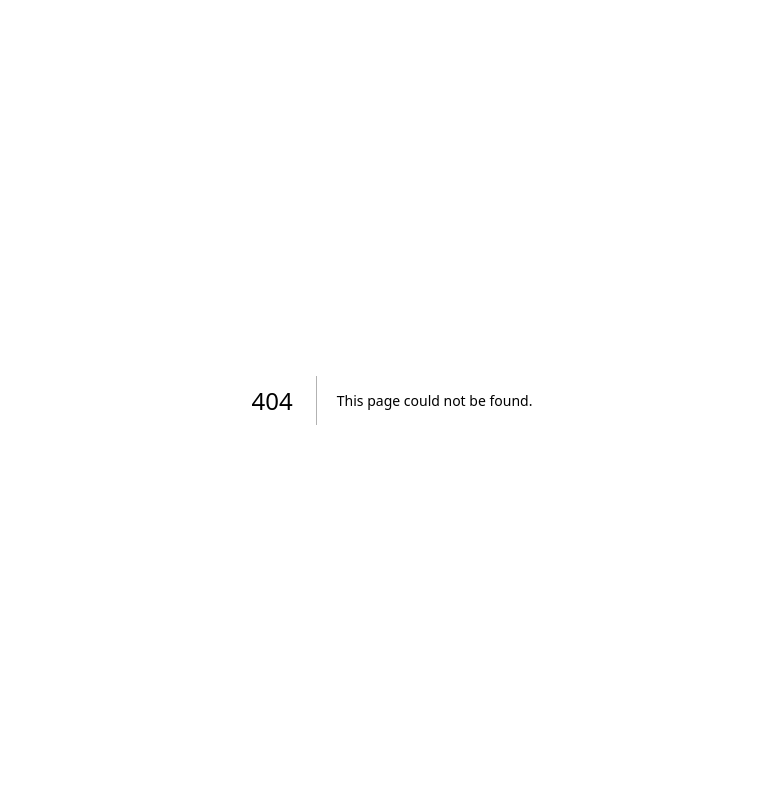
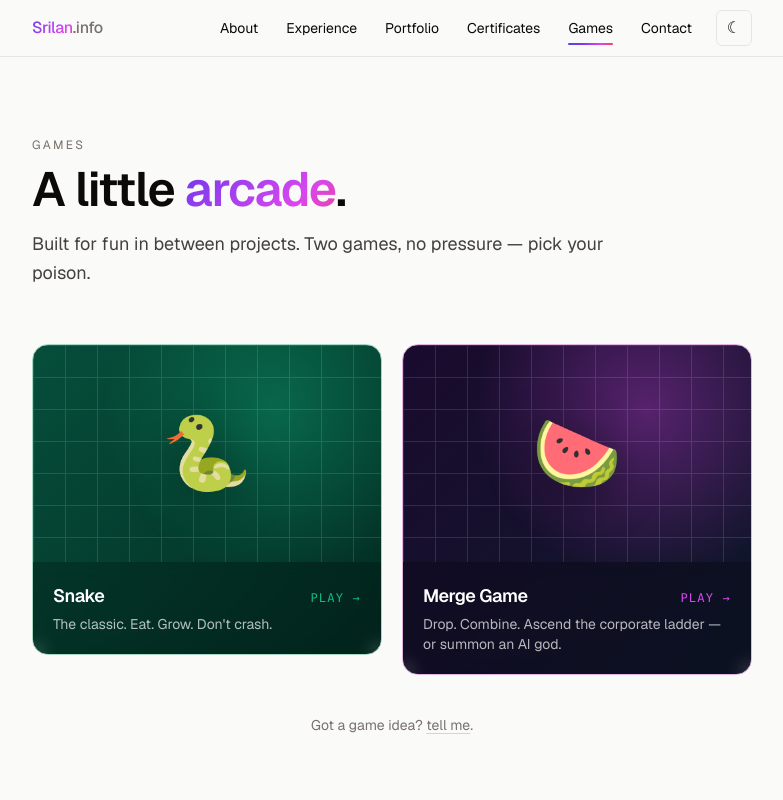
Before and after one commit to srilan/srilan-info, a Next.js app: page /games in a window 1280 px wide. Before the commit this address had no page. Shown: the top 800 px of the page, without its empty margins (248-1031 px from the left). Built offline with nearby package versions, Linux system fonts and the light colour scheme.

Commit message:
game pages

```diff
--- a/src/app/(site)/about/page.tsx
+++ b/src/app/(site)/about/page.tsx
@@ -304,6 +304,68 @@ export default function HomePage() {
           </section>
         </Reveal>
 
+        {/* Bored? play a game */}
+        <Reveal>
+          <section className="pt-14">
+            <Link
+              href="/games"
+              className="group relative block overflow-hidden rounded-2xl border p-6 sm:p-8 transition-all duration-300 hover:-translate-y-0.5"
+              style={{
+                background:
+                  "linear-gradient(135deg, color-mix(in srgb, var(--color-emerald) 12%, var(--color-bg-elev)), color-mix(in srgb, var(--color-fuchsia) 12%, var(--color-bg-elev)))",
+                borderColor:
+                  "color-mix(in srgb, var(--color-fuchsia) 40%, var(--color-border))",
+              }}
+            >
+              <div
+                aria-hidden
+                className="absolute -top-12 -right-12 h-40 w-40 rounded-full"
+                style={{
+                  background: "var(--color-fuchsia)",
+                  opacity: 0.18,
+                  filter: "blur(40px)",
+                }}
+              />
+              <div className="relative flex items-center justify-between gap-6 flex-wrap">
+                <div className="flex items-center gap-4">
+                  <span
+                    aria-hidden
+                    className="text-4xl transition-transform duration-300 group-hover:scale-110 group-hover:rotate-12"
+                  >
+                    🎮
+                  </span>
+                  <div>
+                    <p className="text-xs uppercase tracking-[0.2em] text-[var(--color-muted)] font-mono mb-1">
+                      Aside
+                    </p>
+                    <h2 className="text-xl sm:text-2xl font-semibold tracking-tight">
+                      Bored?{" "}
+                      <span className="text-gradient-brand">
+                        Play a game instead.
+                      </span>
+                    </h2>
+                    <p className="mt-1 text-sm text-[var(--color-fg-soft)]">
+                      Snake, or a Suika-style merge with two stupid themes.
+                    </p>
+                  </div>
+                </div>
+                <span
+                  className="inline-flex items-center gap-2 px-4 py-2 rounded-full text-sm font-medium border transition-colors group-hover:bg-[var(--color-bg-elev)]"
+                  style={{
+                    borderColor:
+                      "color-mix(in srgb, var(--color-fuchsia) 40%, var(--color-border))",
+                  }}
+                >
+                  enter the arcade
+                  <span aria-hidden className="transition-transform group-hover:translate-x-1">
+                    →
+                  </span>
+                </span>
+              </div>
+            </Link>
+          </section>
+        </Reveal>
+
         {/* CTA card */}
         <Reveal>
           <section className="py-14">
--- /dev/null
+++ b/src/app/(site)/games/merge/page.tsx
@@ -0,0 +1,34 @@
+import type { Metadata } from "next";
+import Link from "next/link";
+import { MergeGame } from "@/components/games/MergeGame";
+
+export const metadata: Metadata = {
+  title: "Merge Game",
+  description:
+    "Drop, combine, ascend — Promotion Simulator and AI Slop Merge.",
+};
+
+export default function MergePage() {
+  return (
+    <div className="mx-auto max-w-3xl px-6 pt-12 pb-8">
+      <Link
+        href="/games"
+        className="inline-flex items-center gap-1 text-sm text-[var(--color-muted)] hover:text-[var(--color-fg)] transition-colors mb-6"
+      >
+        ← All games
+      </Link>
+
+      <header className="mb-8">
+        <h1 className="text-3xl sm:text-4xl font-semibold tracking-tight mb-2">
+          🍉 Merge Game
+        </h1>
+        <p className="text-[var(--color-fg-soft)]">
+          Drop two of the same to combine them. Stack too high and it's game
+          over. Pick a theme below.
+        </p>
+      </header>
+
+      <MergeGame />
+    </div>
+  );
+}
--- /dev/null
+++ b/src/app/(site)/games/page.tsx
@@ -0,0 +1,104 @@
+import type { Metadata } from "next";
+import Link from "next/link";
+import { Reveal } from "@/components/Reveal";
+
+export const metadata: Metadata = {
+  title: "Games",
+  description: "A small arcade — built for fun.",
+};
+
+const GAMES = [
+  {
+    slug: "snake",
+    title: "Snake",
+    tagline: "The classic. Eat. Grow. Don't crash.",
+    accent: "#10b981",
+    bg: "linear-gradient(135deg, #064e3b 0%, #022c22 100%)",
+    emoji: "🐍",
+  },
+  {
+    slug: "merge",
+    title: "Merge Game",
+    tagline: "Drop. Combine. Ascend the corporate ladder — or summon an AI god.",
+    accent: "#d946ef",
+    bg: "linear-gradient(135deg, #1a0b2e 0%, #0f172a 100%)",
+    emoji: "🍉",
+  },
+];
+
+export default function GamesPage() {
+  return (
+    <div className="mx-auto max-w-3xl px-6 pt-20 pb-8">
+      <header className="mb-14">
+        <p className="text-xs uppercase tracking-[0.2em] text-[var(--color-muted)] mb-3">
+          Games
+        </p>
+        <h1 className="text-4xl sm:text-5xl font-semibold tracking-tight mb-4">
+          A little <span className="text-gradient-brand">arcade</span>.
+        </h1>
+        <p className="text-lg text-[var(--color-fg-soft)] max-w-xl leading-relaxed">
+          Built for fun in between projects. Two games, no pressure — pick your
+          poison.
+        </p>
+      </header>
+
+      <ul className="grid gap-5 sm:grid-cols-2">
+        {GAMES.map((g, i) => (
+          <Reveal key={g.slug} delay={i * 80}>
+            <li>
+              <Link
+                href={`/games/${g.slug}`}
+                className="group relative block overflow-hidden rounded-2xl border transition-all duration-300 hover:-translate-y-1 hover:shadow-xl"
+                style={{
+                  background: g.bg,
+                  borderColor: `color-mix(in srgb, ${g.accent} 30%, var(--color-border))`,
+                }}
+              >
+                <div className="aspect-[16/10] relative flex items-center justify-center">
+                  <div
+                    aria-hidden
+                    className="absolute inset-0"
+                    style={{
+                      background: `radial-gradient(circle at 70% 30%, ${g.accent}55 0%, transparent 60%)`,
+                    }}
+                  />
+                  <div className="absolute inset-0 opacity-[0.12]"
+                    style={{
+                      backgroundImage:
+                        "linear-gradient(white 1px, transparent 1px), linear-gradient(90deg, white 1px, transparent 1px)",
+                      backgroundSize: "32px 32px",
+                    }}
+                  />
+                  <span className="relative text-7xl drop-shadow-[0_8px_24px_rgba(0,0,0,0.4)] transition-transform duration-500 group-hover:scale-110">
+                    {g.emoji}
+                  </span>
+                </div>
+                <div className="p-5 bg-black/20 backdrop-blur-sm">
+                  <div className="flex items-baseline justify-between gap-3">
+                    <p
+                      className="font-semibold tracking-tight text-lg"
+                      style={{ color: "white" }}
+                    >
+                      {g.title}
+                    </p>
+                    <span
+                      className="text-xs font-mono uppercase tracking-widest"
+                      style={{ color: g.accent }}
+                    >
+                      play →
+                    </span>
+                  </div>
+                  <p className="mt-1 text-sm text-white/70">{g.tagline}</p>
+                </div>
+              </Link>
+            </li>
+          </Reveal>
+        ))}
+      </ul>
+
+      <p className="mt-10 text-sm text-[var(--color-muted)] text-center">
+        Got a game idea? <Link href="/contact" className="link">tell me</Link>.
+      </p>
+    </div>
+  );
+}
--- /dev/null
+++ b/src/app/(site)/games/snake/page.tsx
@@ -0,0 +1,32 @@
+import type { Metadata } from "next";
+import Link from "next/link";
+import { SnakeGame } from "@/components/games/SnakeGame";
+
+export const metadata: Metadata = {
+  title: "Snake",
+  description: "Eat. Grow. Don't crash.",
+};
+
+export default function SnakePage() {
+  return (
+    <div className="mx-auto max-w-3xl px-6 pt-12 pb-8">
+      <Link
+        href="/games"
+        className="inline-flex items-center gap-1 text-sm text-[var(--color-muted)] hover:text-[var(--color-fg)] transition-colors mb-6"
+      >
+        ← All games
+      </Link>
+
+      <header className="mb-8">
+        <h1 className="text-3xl sm:text-4xl font-semibold tracking-tight mb-2">
+          🐍 Snake
+        </h1>
+        <p className="text-[var(--color-fg-soft)]">
+          Eat the apples. Don't bite yourself. Speeds up every 4 apples.
+        </p>
+      </header>
+
+      <SnakeGame />
+    </div>
+  );
+}
```
